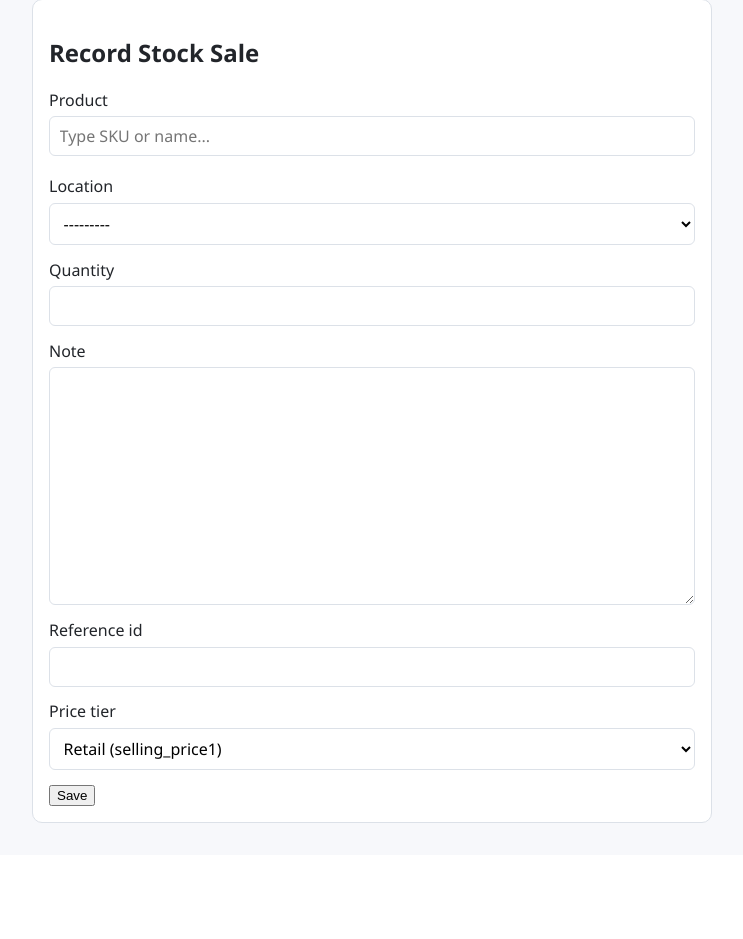
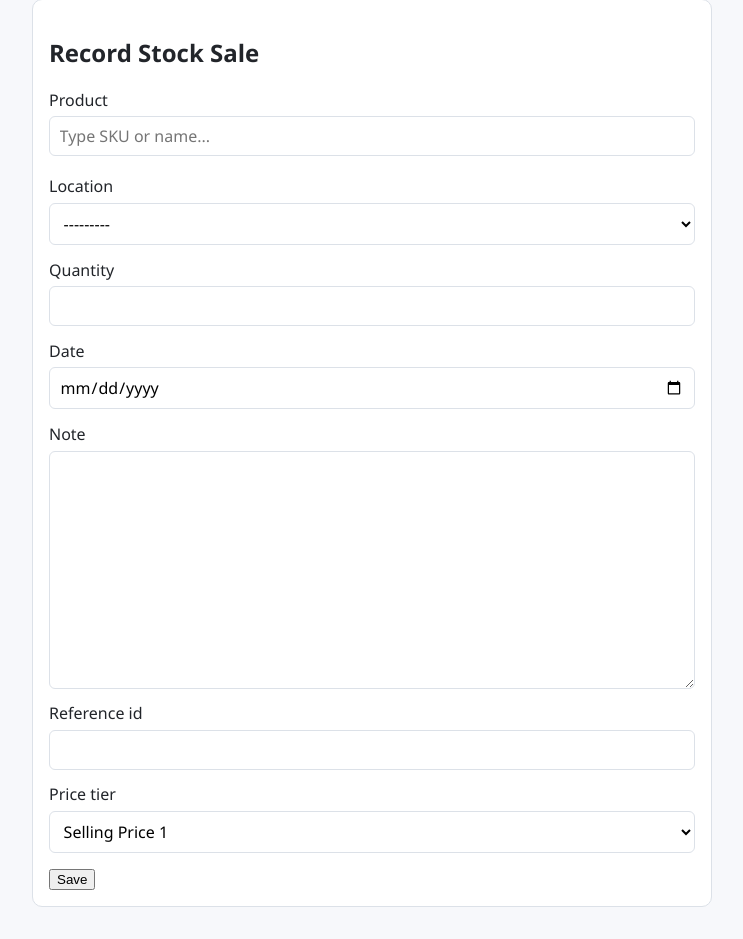
Before and after one commit to Aunghein09/amct_inventory, a Django app: page /moves/sale/ in a window 1280 px wide. Shown: the part 95-1034 px from the top of the page, without its empty margins (88-831 px from the left). Before the commit the page ends 918 px from the top, so only its background shows below. Run offline with Django 5.2, Linux system fonts and the light colour scheme; a user stored in the database is signed in; tables that the repository leaves empty hold one stand-in row (values such as "Sample post").

Commit message:
Add move_date field, staff0 role, fix void button, swap price tier labels
- Add move_date (DateField) to StockMove for backdated entries
  - Defaults to today, user can override on receive/sale/adjust forms
  - All date filtering (member moves, daily voucher) now uses move_date
  - Data migration backfills existing rows from created_at
- Replace retail/wholesale labels with SP1/SP2 (Selling Price 1/2)
- Add staff0 role (view-only: dashboard access, no moves/receive/sale)
- Fix void button (formaction instead of nested form)
- Fix void save (bypass full_clean for void-only fields)
- Add never_cache to login view (prevents stale CSRF token after logout)

```diff
--- a/accounts/models.py
+++ b/accounts/models.py
@@ -14,10 +14,12 @@ class Membership(models.Model):
     ROLE_ADMIN = "admin"
     ROLE_MANAGER = "manager"
     ROLE_STAFF = "staff"
+    ROLE_STAFF0 = "staff0"
     ROLE_CHOICES = (
         (ROLE_ADMIN, "Admin"),
         (ROLE_MANAGER, "Manager"),
         (ROLE_STAFF, "Staff"),
+        (ROLE_STAFF0, "Staff (view only)"),
     )
 
     user = models.OneToOneField(
--- a/accounts/signals.py
+++ b/accounts/signals.py
@@ -33,7 +33,7 @@ def sync_user_staff_and_group(sender, instance, **kwargs):
             user.save(update_fields=["is_staff", "is_superuser"])
         user.groups.add(manager_group)
     else:
-        # Staff: no admin panel access
+        # Staff / Staff0: no admin panel access
         if user.is_staff or user.is_superuser:
             user.is_staff = False
             user.is_superuser = False
--- a/accounts/views.py
+++ b/accounts/views.py
@@ -1,8 +1,11 @@
 from django.contrib.auth import views as auth_views
 from django.contrib.auth.decorators import login_required
 from django.shortcuts import redirect
+from django.utils.decorators import method_decorator
+from django.views.decorators.cache import never_cache
 
 
+@method_decorator(never_cache, name="dispatch")
 class CustomLoginView(auth_views.LoginView):
     template_name = "accounts/login.html"
 
--- a/inventory/forms.py
+++ b/inventory/forms.py
@@ -2,6 +2,7 @@ from decimal import Decimal
 
 from django import forms
 from django.core.exceptions import ValidationError
+from django.utils import timezone
 from django.utils.html import escape, format_html
 from django.utils.safestring import mark_safe
 
@@ -121,6 +122,12 @@ class BaseStockMoveForm(forms.Form):
     product = ProductSearchField()
     location = forms.ModelChoiceField(queryset=Location.objects.none(), required=False)
     quantity = forms.IntegerField(min_value=1)
+    move_date = forms.DateField(
+        required=False,
+        widget=forms.DateInput(attrs={"type": "date"}),
+        label="Date",
+        help_text="Leave blank for today.",
+    )
     note = forms.CharField(widget=forms.Textarea, required=False)
     reference_id = forms.CharField(max_length=120, required=False)
 
@@ -146,6 +153,7 @@ class BaseStockMoveForm(forms.Form):
             reason=self.reason,
             note=self.cleaned_data["note"],
             reference_id=self.cleaned_data["reference_id"],
+            move_date=self.cleaned_data.get("move_date"),
             created_by=self.user,
             prevent_negative=True,
         )
@@ -178,14 +186,14 @@ class StockAdjustForm(BaseStockMoveForm):
 
 
 class StockSaleForm(BaseStockMoveForm):
-    PRICE_RETAIL = "retail"
-    PRICE_WHOLESALE = "wholesale"
+    PRICE_SP1 = "sp1"
+    PRICE_SP2 = "sp2"
     PRICE_CHOICES = (
-        (PRICE_RETAIL, "Retail (selling_price1)"),
-        (PRICE_WHOLESALE, "Wholesale (selling_price2)"),
+        (PRICE_SP1, "Selling Price 1"),
+        (PRICE_SP2, "Selling Price 2"),
     )
 
-    price_tier = forms.ChoiceField(choices=PRICE_CHOICES, initial=PRICE_RETAIL)
+    price_tier = forms.ChoiceField(choices=PRICE_CHOICES, initial=PRICE_SP1)
     reason = StockMove.REASON_SALE
     quantity_sign = -1
 
@@ -196,12 +204,12 @@ class StockSaleForm(BaseStockMoveForm):
         if not product or not price_tier:
             return cleaned_data
 
-        if price_tier == self.PRICE_RETAIL:
+        if price_tier == self.PRICE_SP1:
             cleaned_data["unit_price"] = product.selling_price1
             return cleaned_data
 
         if product.selling_price2 is None:
-            self.add_error("price_tier", "This product does not have a wholesale price.")
+            self.add_error("price_tier", "This product does not have Selling Price 2.")
             return cleaned_data
 
         cleaned_data["unit_price"] = product.selling_price2
@@ -229,6 +237,7 @@ class StockSaleForm(BaseStockMoveForm):
             note=self.cleaned_data["note"],
             reference_id=self.cleaned_data["reference_id"],
             price_tier=self.cleaned_data["price_tier"],
+            move_date=self.cleaned_data.get("move_date"),
             created_by=self.user,
             prevent_negative=True,
         )
--- a/inventory/models.py
+++ b/inventory/models.py
@@ -1,3 +1,4 @@
+import datetime
 import io
 import uuid
 from decimal import Decimal
@@ -7,6 +8,7 @@ from django.core.exceptions import ValidationError
 from django.core.files.base import ContentFile
 from django.db import models
 from django.db.models import Q
+from django.utils import timezone
 from PIL import Image as PILImage
 
 
@@ -122,12 +124,15 @@ class StockMove(models.Model):
         (REASON_TRANSFER_OUT, "Transfer Out"),
     )
 
+    TIER_SP1 = "sp1"
+    TIER_SP2 = "sp2"
+    PRICE_TIER_CHOICES = (
+        (TIER_SP1, "Selling Price 1"),
+        (TIER_SP2, "Selling Price 2"),
+    )
+    # Legacy aliases for backward compatibility with existing data
     TIER_RETAIL = "retail"
     TIER_WHOLESALE = "wholesale"
-    PRICE_TIER_CHOICES = (
-        (TIER_RETAIL, "Retail"),
-        (TIER_WHOLESALE, "Wholesale"),
-    )
 
     id = models.UUIDField(primary_key=True, default=uuid.uuid4, editable=False)
     product = models.ForeignKey(
@@ -155,6 +160,10 @@ class StockMove(models.Model):
         related_name="stock_moves_created",
     )
     created_at = models.DateTimeField(auto_now_add=True)
+    move_date = models.DateField(
+        default=datetime.date.today,
+        help_text="Business date of this move. Defaults to today if not specified.",
+    )
     reference_id = models.CharField(max_length=120, blank=True)
     edited_at = models.DateTimeField(null=True, blank=True)
     edited_by = models.ForeignKey(
@@ -175,7 +184,7 @@ class StockMove(models.Model):
     )
 
     class Meta:
-        ordering = ["-created_at"]
+        ordering = ["-move_date", "-created_at"]
         constraints = [
             models.CheckConstraint(check=~Q(qty_delta=0), name="qty_delta_not_zero"),
         ]
@@ -187,6 +196,8 @@ class StockMove(models.Model):
             raise ValidationError("Sale and transfer_out qty_delta must be negative.")
 
     def save(self, *args, **kwargs):
+        if not self.move_date:
+            self.move_date = timezone.localdate()
         self.full_clean()
         super().save(*args, **kwargs)
 
--- a/inventory/services.py
+++ b/inventory/services.py
@@ -24,6 +24,7 @@ def record_stock_move(
     note="",
     reference_id="",
     price_tier="",
+    move_date=None,
     prevent_negative=True,
 ):
     qty_delta = int(qty_delta)
@@ -32,7 +33,7 @@ def record_stock_move(
     if prevent_negative and projected < 0:
         raise ValidationError("Stock cannot go negative.")
 
-    return StockMove.objects.create(
+    kwargs = dict(
         product=product,
         location=location,
         qty_delta=qty_delta,
@@ -42,6 +43,9 @@ def record_stock_move(
         created_by=created_by,
         reference_id=reference_id,
     )
+    if move_date:
+        kwargs["move_date"] = move_date
+    return StockMove.objects.create(**kwargs)
 
 
 @transaction.atomic
--- a/inventory/views.py
+++ b/inventory/views.py
@@ -137,9 +137,9 @@ def stock_move_list(request):
     date_from = request.GET.get("date_from", "")
     date_to = request.GET.get("date_to", "")
     if date_from:
-        moves = moves.filter(created_at__date__gte=date_from)
+        moves = moves.filter(move_date__gte=date_from)
     if date_to:
-        moves = moves.filter(created_at__date__lte=date_to)
+        moves = moves.filter(move_date__lte=date_to)
 
     # Summary aggregation
     summary = moves.aggregate(
--- a/templates/admin/inventory/daily_voucher.html
+++ b/templates/admin/inventory/daily_voucher.html
@@ -46,7 +46,7 @@
         <tr>
           <th>#</th>
           <th>Product</th>
-          <th>Price Tier</th>
+          <th>Price</th>
           <th style="text-align:right;">Rate</th>
           <th style="text-align:right;">Qty</th>
           <th style="text-align:right;">Amount</th>
@@ -58,7 +58,7 @@
         <tr class="{% cycle 'row1' 'row2' %}">
           <td>{{ forloop.counter }}</td>
           <td>{{ item.product.sku }} — {{ item.product.name }}</td>
-          <td>{{ item.price_tier|title }}</td>
+          <td>{{ item.price_label }}</td>
           <td style="text-align:right;">{{ item.rate }}</td>
           <td style="text-align:right;">{{ item.qty }}</td>
           <td style="text-align:right;">{{ item.amount }}</td>
--- a/templates/base.html
+++ b/templates/base.html
@@ -117,9 +117,11 @@
       <nav class="links">
         {% if request.user.is_authenticated %}
           <a href="{% url 'inventory:dashboard' %}">Dashboard</a>
+          {% if request.user.membership.role != 'staff0' %}
           <a href="{% url 'inventory:stock_move_list' %}">Moves</a>
           <a href="{% url 'inventory:stock_receive_create' %}">Receive</a>
           <a href="{% url 'inventory:stock_sale_create' %}">Sale</a>
+          {% endif %}
           <form action="{% url 'logout' %}" method="post" style="display:inline;">
             {% csrf_token %}
             <button type="submit">Logout</button>
--- a/templates/inventory/stock_move_list.html
+++ b/templates/inventory/stock_move_list.html
@@ -59,7 +59,7 @@
     <tbody>
       {% for move in moves %}
       <tr>
-        <td>{{ move.created_at }}</td>
+        <td>{{ move.move_date }}</td>
         <td>{{ move.product.sku }} - {{ move.product.name }}</td>
         <td>{{ move.location|default:"-" }}</td>
         <td>{{ move.qty_delta }}</td>
```
Also changed, not shown: inventory/admin.py (+15 -4 lines), inventory/admin_site.py (+10 -7 lines), templates/admin/inventory/stockmove/change_form.html (+10 -14 lines), accounts/migrations/0005_add_staff0_role.py (added), inventory/migrations/0011_add_move_date.py (added).
